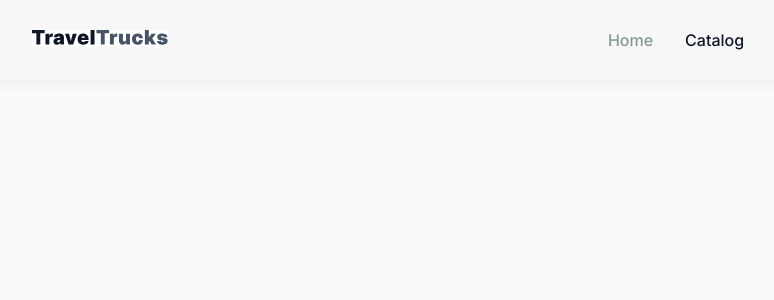
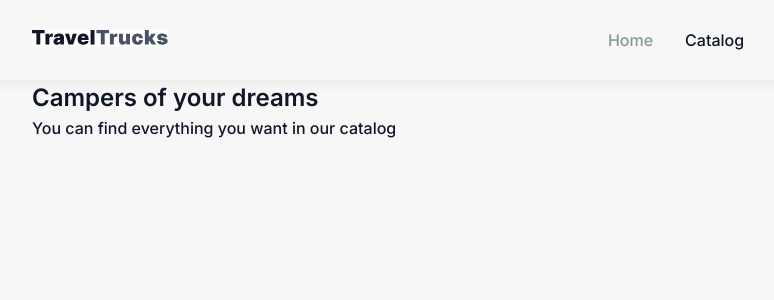
Before and after one commit to Alinavinnik/Campers, a Next.js app: page / in a window 1280 px wide. Shown: the top 300 px of the page, without its empty margins (32-806 px from the left). Built offline with nearby package versions, Linux system fonts and the light colour scheme.

Commit message:
add base structure Hero

```diff
--- a/app/page.tsx
+++ b/app/page.tsx
@@ -1,5 +1,5 @@
-import styles from "./page.module.css";
+import Hero from "@/components/Hero/Hero";
 
 export default function Home() {
-  return <div className={styles.page}></div>;
+  return <Hero />;
 }
--- a/components/Button/Button.tsx
+++ /dev/null
@@ -1,4 +0,0 @@
-import css from "./Button.module.css";
-export default function Button() {
-  return <></>;
-}
--- /dev/null
+++ b/components/Hero/Hero.module.css
@@ -0,0 +1,2 @@
+.hero {
+}
--- /dev/null
+++ b/components/Hero/Hero.tsx
@@ -0,0 +1,14 @@
+import css from "./Hero.module.css";
+
+export default function Hero() {
+  return (
+    <section>
+      <div className={`container ${css.hero}`}>
+        <h1 className={css.title}>Campers of your dreams</h1>
+        <p className={css.description}>
+          You can find everything you want in our catalog
+        </p>
+      </div>
+    </section>
+  );
+}
```
Also changed, not shown: components/Hero/HeroButton/HeroButton.tsx (added, +9 -0 lines), components/Hero/HeroButton/HeroButton.module.css (added).
